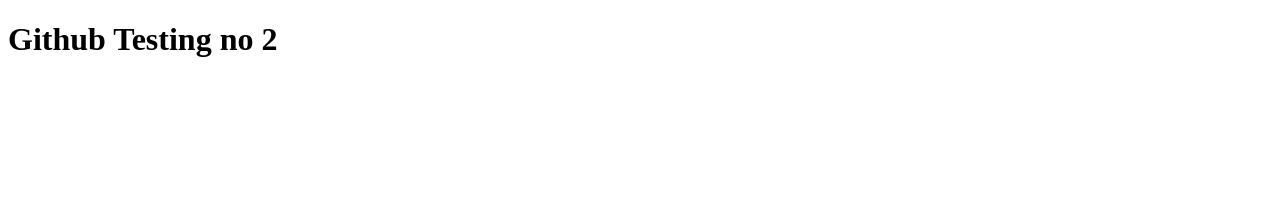
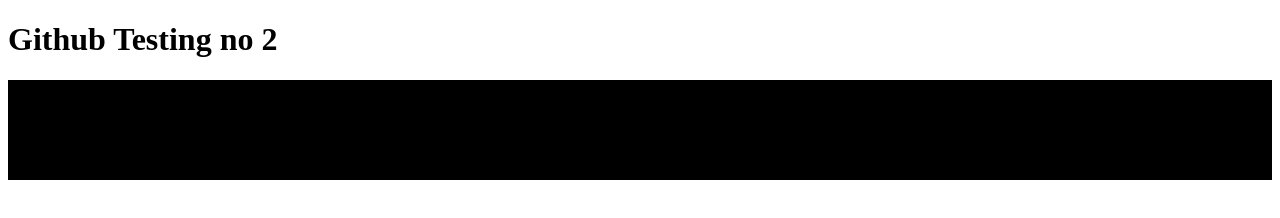
Before and after one commit to artistcoder607/Github-Testing, a plain HTML site: page index.html in a window 1280 px wide. Drawn offline with Linux system fonts and the light colour scheme.

Commit message:
second commit

```diff
--- a/index.html
+++ b/index.html
@@ -5,7 +5,20 @@
     <meta name="viewport" content="width=device-width, initial-scale=1.0">
     <title>Github two (2)</title>
 </head>
+<style>
+    .container{
+        background-color: black;
+        height: 100px;
+        width: 100%;
+        background-size: cover;
+    }
+</style>
 <body>
     <h1>Github Testing no 2</h1>
+    <nav>
+        <div class="container">
+            <div class="logo"></div>
+        </div>
+    </nav>
 </body>
 </html>
```
